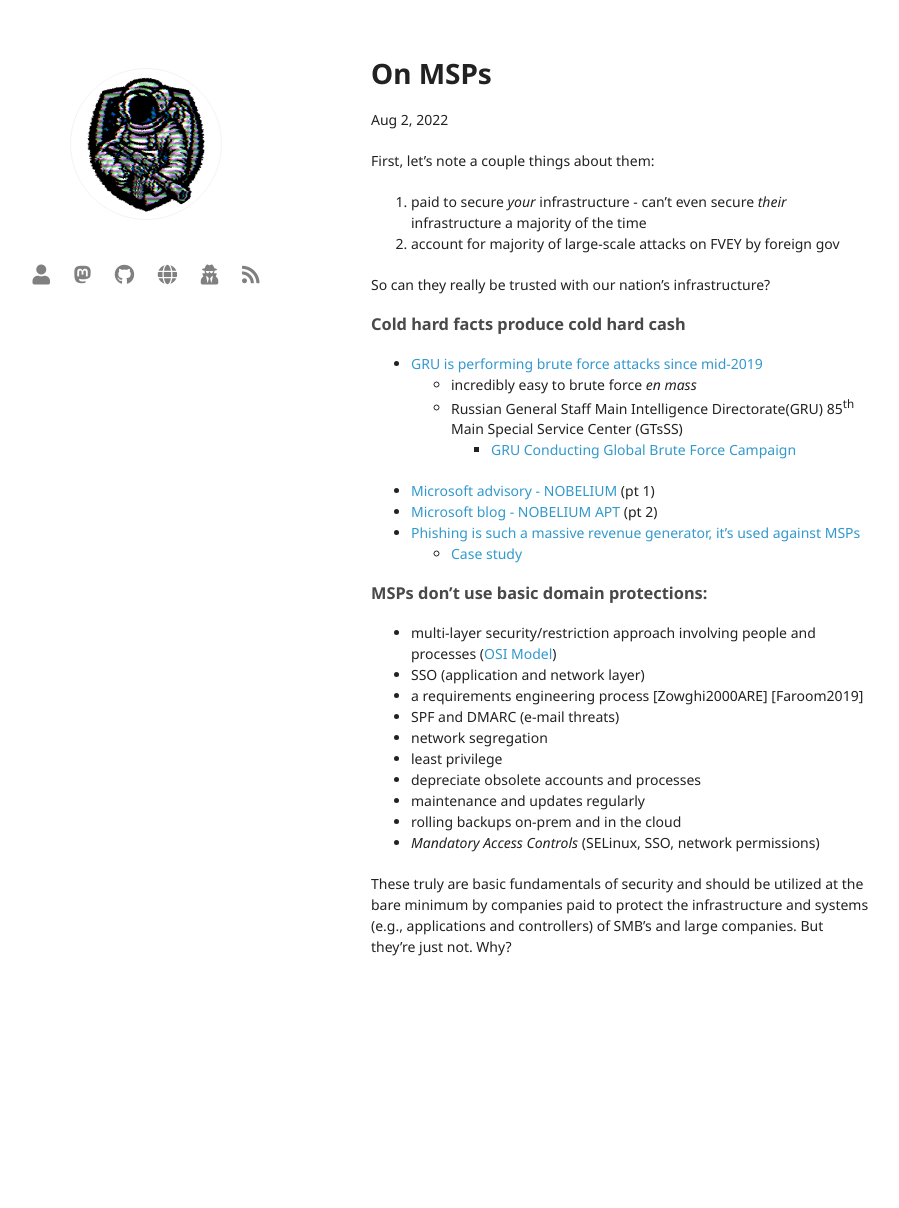
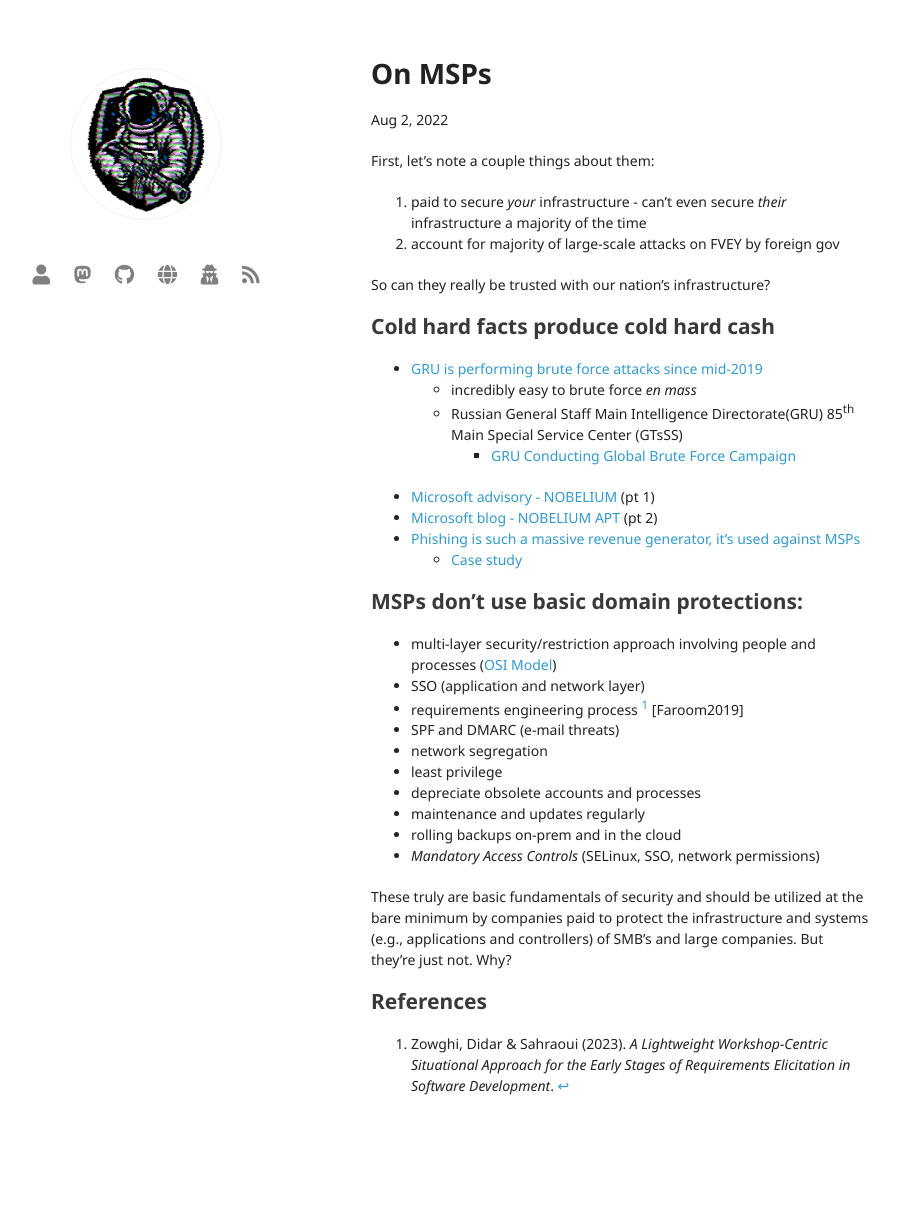
Before and after one commit to nopeitsnothing/itsnothing.net, a Jekyll site: the page built from _posts/2022-08-02-on-MSPs.md, in a window 1280 px wide. Shown: the whole page, without its empty margins (199-1098 px from the left). Built offline with Jekyll 4.4.1, drawn with Linux system fonts in a browser that asks for light colours; nearby versions of some CDN libraries; before the commit the page ends 1069 px from its top, so only the background shows below that.

Commit message:
Signed-off-by: nopeitsnothing <no@anonymousplanet.org>

```diff
--- a/_posts/2022-08-02-on-MSPs.md
+++ b/_posts/2022-08-02-on-MSPs.md
@@ -9,7 +9,7 @@ First, let's note a couple things about them:
 
 So can they really be trusted with our nation's infrastructure?
 
-### Cold hard facts produce cold hard cash
+## Cold hard facts produce cold hard cash
 - [GRU is performing brute force attacks since mid-2019](https://www.nsa.gov/Press-Room/Press-Releases-Statements/Press-Release-View/Article/2677750/nsa-partners-release-cybersecurity-advisory-on-brute-force-global-cyber-campaign/)
     - incredibly easy to brute force _en mass_
     - Russian General Staff Main Intelligence Directorate(GRU) 85<sup>th</sup>
@@ -21,11 +21,11 @@ So can they really be trusted with our nation's infrastructure?
 - [Phishing is such a massive revenue generator, it's used against MSPs](https://www.ncsc.gov.uk/guidance/phishing)
     - [Case study](https://www.ncsc.gov.uk/files/phishing_case_study.pdf)
 
-### MSPs don't use basic domain protections:
+## MSPs don't use basic domain protections:
    - multi-layer security/restriction approach involving people and processes
-   ([OSI Model](2022.0727.2129))
+   ([OSI Model](/2022/07/27/osi-model.html))
    - SSO (application and network layer)
-   - a requirements engineering process [Zowghi2000ARE] [Faroom2019]
+   - requirements engineering process [^1] [Faroom2019]
    - SPF and DMARC (e-mail threats)
    - network segregation
    - least privilege
@@ -38,3 +38,7 @@ These truly are basic fundamentals of security and should be utilized at the
 bare minimum by companies paid to protect the infrastructure and systems (e.g.,
 applications and controllers) of SMB's and large companies. But they're just
 not. Why?
+
+## References
+
+[^1]: Zowghi, Didar & Sahraoui (2023). _A Lightweight Workshop-Centric Situational Approach for the Early Stages of Requirements Elicitation in Software Development_.
```
Also changed, not shown: 4 other files.
